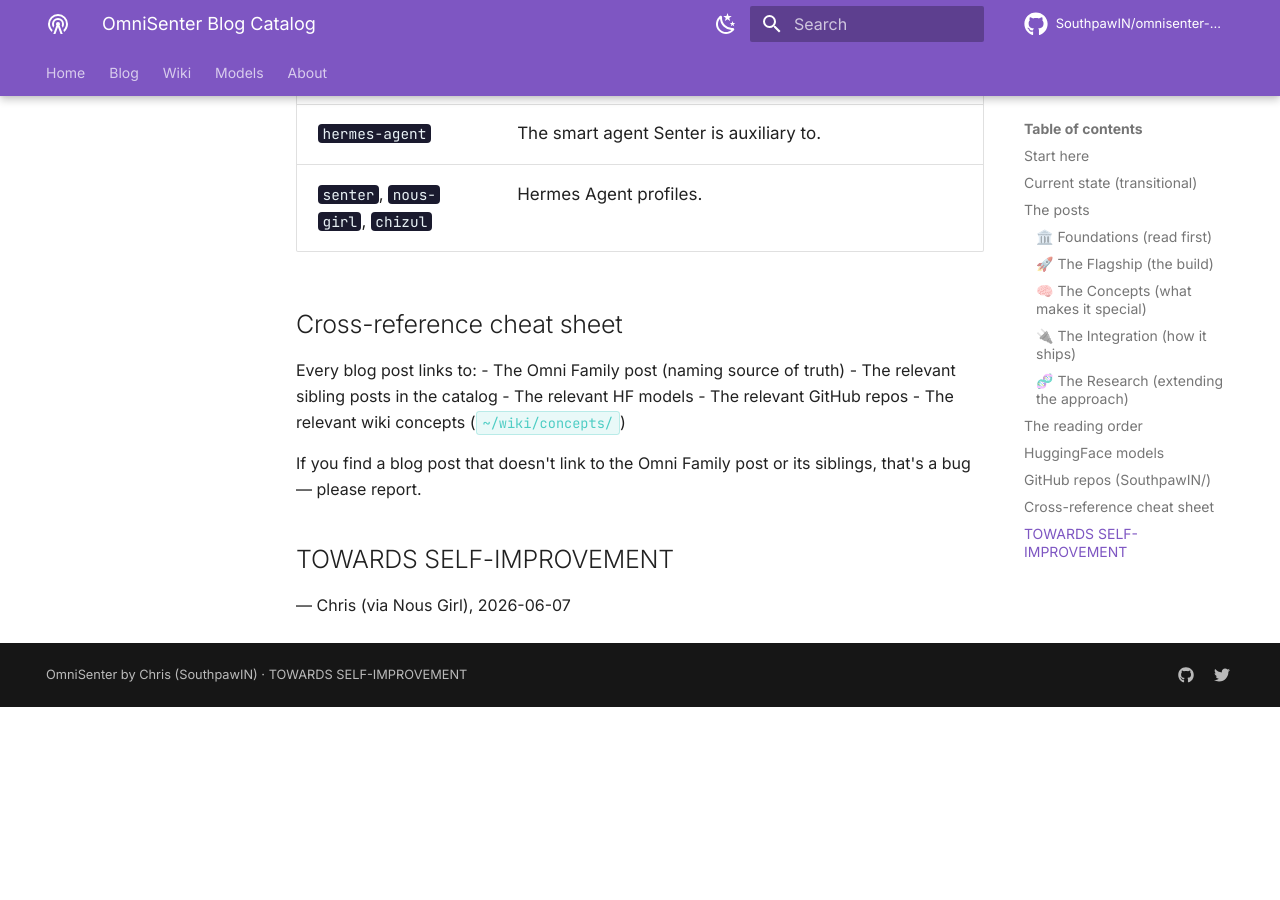
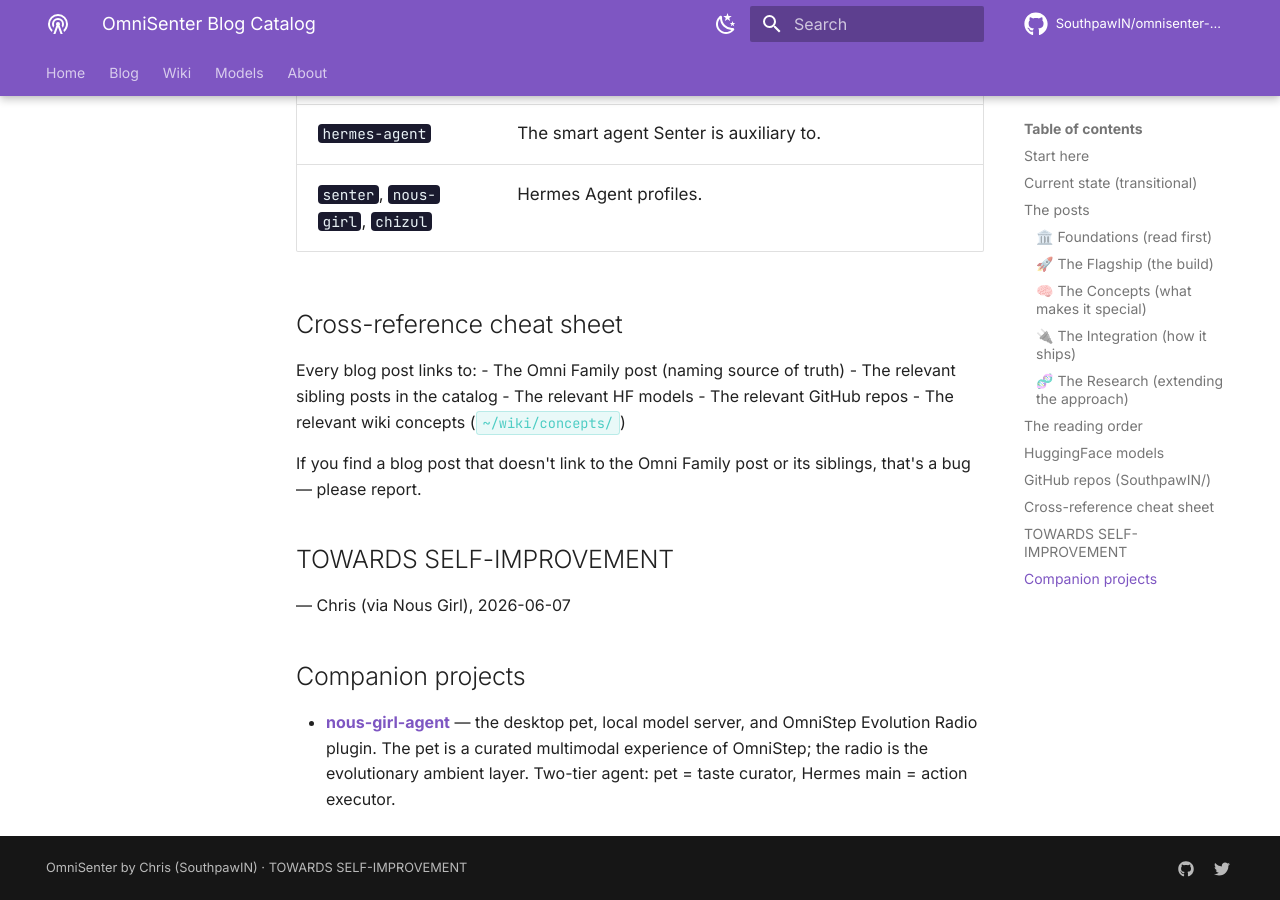
Before and after one commit to SouthpawIN/omnisenter-blog, an MkDocs documentation site: the page built from docs/blog/CATALOG.md, in a window 1280 px wide and 900 px high, scrolled down 5269 px. Built offline with MkDocs 1.6.1 and Material for MkDocs 9.7.7, drawn with Linux system fonts in a browser that asks for light colours; comment, search, counter and statistics services are not loaded; before the commit the page ends 5976 px from its top, so only the background shows below that.

Commit message:
docs: add nous-girl-agent link to blog CATALOG

```diff
--- a/docs/blog/CATALOG.md
+++ b/docs/blog/CATALOG.md
@@ -132,3 +132,8 @@ its siblings, that's a bug — please report.
 ## TOWARDS SELF-IMPROVEMENT
 
 — Chris (via Nous Girl), 2026-06-07
+
+
+## Companion projects
+
+- **[nous-girl-agent](https://github.com/SouthpawIN/nous-girl-agent)** — the desktop pet, local model server, and OmniStep Evolution Radio plugin. The pet is a curated multimodal experience of OmniStep; the radio is the evolutionary ambient layer. Two-tier agent: pet = taste curator, Hermes main = action executor.
```
